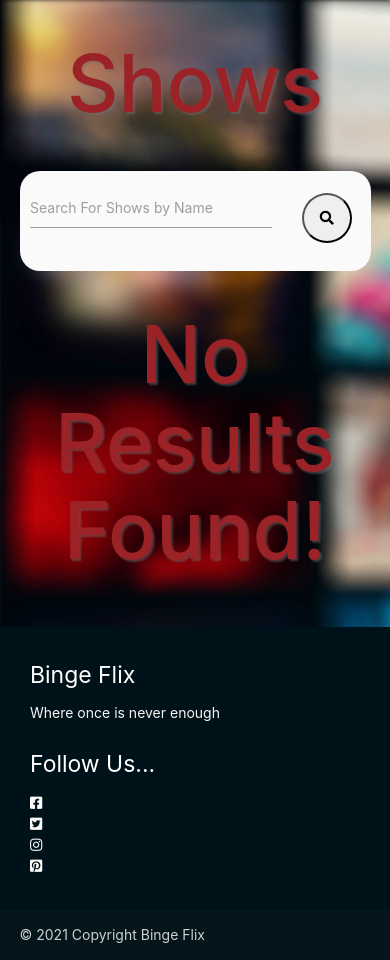
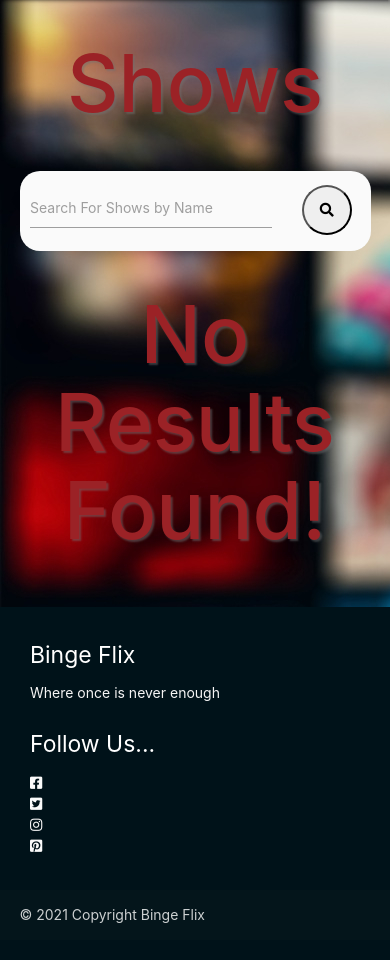
Before and after one commit to Code-Institute-Submissions/pbaker321-Binge-Flix, a Flask app: page /search in a window 390 px wide. Shown: the part 56-1016 px from the top of the page. After the commit the page ends 979 px from the top, so only its background shows below. Run offline with Flask 2, Linux system fonts and the light colour scheme; data that the repository does not hold is empty; some libraries are stand-ins or nearby versions.

Commit message:
Button style and media queries

```diff
--- a/static/css/style.css
+++ b/static/css/style.css
@@ -129,7 +129,7 @@ main {
     background-color: #fafafa;
     color: #001219;
     border-radius: 20px;
-    height: 100px;
+    height: 80px;
 }
 
 .search-text {
@@ -142,7 +142,6 @@ main {
     border-radius: 50%;
     height: 50px;
     width: 50px;
-    margin-top: 15px;
 }
 
 .srch-btn:hover {
@@ -172,14 +171,15 @@ main {
 
 .show-btn {
     border-radius: 50%;
-    height: 60px;
-    width: 60px;
+    height: 100px;
+    width: 100px;
     background-color: #005f73;
     color: #fafafa;
     border-color: #001219;
     box-shadow: 2px 2px 2px rgba(9, 0, 58, 0.5);
     margin: 10px;
     padding: 10px;
+    text-align: center;
 }
 
 .show-btn:hover {
@@ -217,6 +217,9 @@ main {
 }
 
 @media only screen and (max-width : 400px) {
+    body {
+        min-height: auto;
+    }
     .page-title h1 {
         font-size: 50px;
     }
--- a/templates/show_details.html
+++ b/templates/show_details.html
@@ -53,7 +53,7 @@
                     <p>Your about to delete <strong>{{ show.show_name }}!</strong></p>
                 </div>
                 <div class="modal-footer">
-                    <a href="#!" class="modal-action modal-close btn-flat">
+                    <a href="{{ url_for('get_shows') }}" class="modal-action modal-close btn-flat">
                     Cancel
                     </a>
                     <a href="{{ url_for('delete_show', show_id=show._id) }}" data-target="{{ show._id }}"
```
